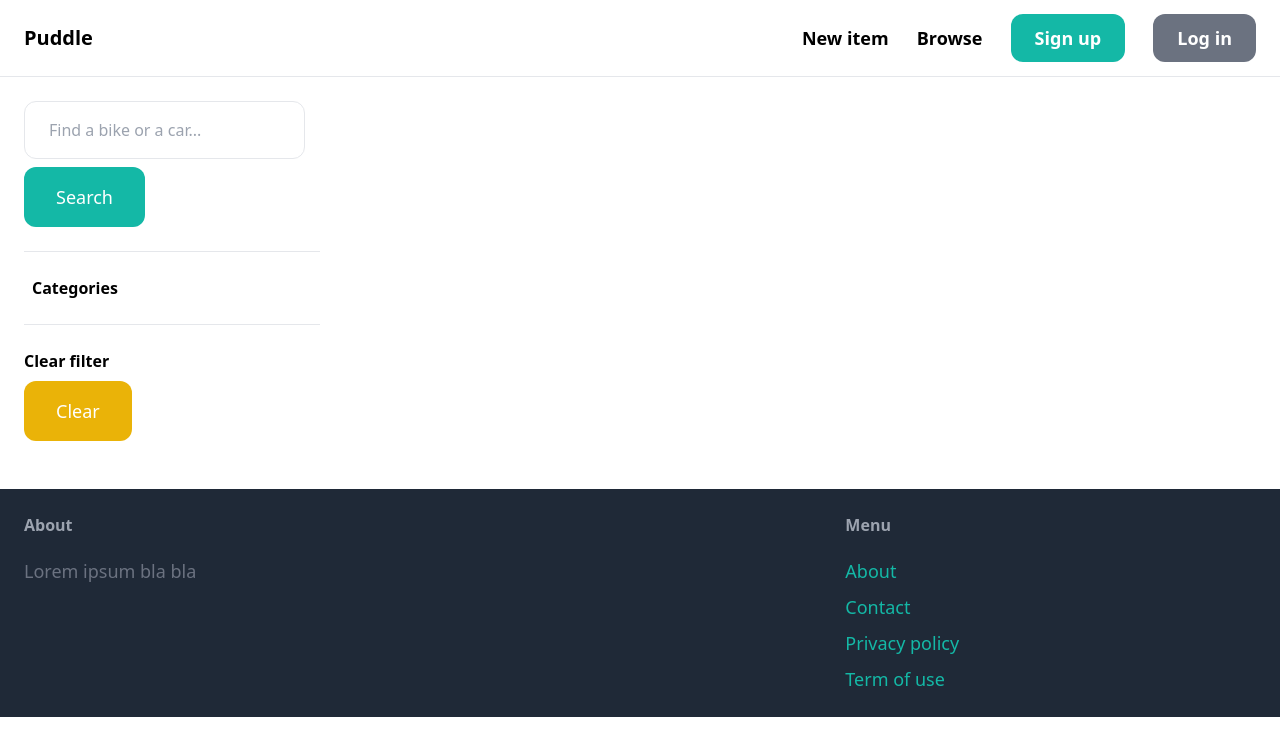
After one commit to billybboy/Django-Project-Marketplace, a Django app: page /items/ in a window 1280 px wide. The commit adds this page. Shown: the top 756 px of the page. Run offline with Django 4.2, Linux system fonts and the light colour scheme; data that the repository does not hold is empty; some libraries are stand-ins or nearby versions.

Commit message:
adding searching(browsing) function

```diff
--- a/puddle/core/templates/core/base.html
+++ b/puddle/core/templates/core/base.html
@@ -16,7 +16,7 @@
 
             <div class="space-x-6">
                 <a href="{% url 'item:new' %}" class="text-lg font-semibold hover:text_gray-500">New item</a>
-                <a href="#" class="text-lg font-semibold hover:text_gray-500">Browse</a>
+                <a href="{% url 'item:items' %}" class="text-lg font-semibold hover:text_gray-500">Browse</a>
 
                 {% if request.user.is_authenticated %}
                     <a href="#" class="px-6 py-3 text-lg font-semibold bg-teal-500 text-white rounded-xl hover:bg-teal-700">Inbox</a>
--- /dev/null
+++ b/puddle/item/templates/item/items.html
@@ -0,0 +1,54 @@
+{% extends 'core/base.html' %}
+
+{% block title %}Items{% endblock %}
+
+{% block content %}
+    <div class="pb-6 grid grid-cols-4 gap-4">
+        <div class="col-span-1">
+            <form method="get" action="{% url 'item:items' %}">
+                <input name="query" class="'w-full py-4 px-6 border rounded-xl" type="text" value="{{ query }}" placeholder="Find a bike or a car...">
+
+                <button class="mt-2 py-4 px-8 text-lg bg-teal-500 text-white rounded-xl">Search</button>
+            </form>
+
+            <hr class="my-6">
+
+            <p class="font-semibold px-2">Categories</p>
+
+            <ul>
+                {% for category in categories %}
+                    <li class="py-2 px-2 rounded-xl{% if category.id == category_id %} bg-gray-300{% endif %}">
+                        <a href="{% url 'item:items' %}?query={{ query }}&category={{ category.id }}">{{ category.name }}</a>
+                    </li>
+                {% endfor %}
+            </ul>
+
+            <hr class="my-6">
+
+            <p class="font-semibold">Clear filter</p>
+
+            <ul>
+                <li><a href="{% url 'item:items' %}" class="mt-2 py-4 px-8 inline-block bg-yellow-500 text-lg rounded-xl text-white">Clear</a></li>
+            </ul>
+        </div>
+
+        <dic class="col-span-3">
+            <div class="grid grid-cols-3 gap-3">
+                {% for item in items %}
+                    <div>
+                        <a href="{% url 'item:detail' item.id %}">
+                            <div>
+                                <img src="{{ item.image.url }}" class="rounded-t-xl">
+                            </div>
+
+                            <div class="p-6 bg-white rounded-b-xl">
+                                <h2 class="text-2xl">{{ item.name }}</h2>
+                                <p class="text-gray-400">Price {{ item.price }}</p>
+                            </div>
+                        </a>
+                    </div>
+                {% endfor %}
+            </div>
+        </dic>
+    </div>
+{% endblock %}
--- a/puddle/item/urls.py
+++ b/puddle/item/urls.py
@@ -5,6 +5,7 @@ from . import views
 app_name = 'item'
 
 urlpatterns = [
+    path('', views.items, name='items'),
     path('new/', views.new, name='new'),
     path('<int:pk>/', views.detail, name='detail'),
     path('<int:pk>/delete/', views.delete, name='delete'),
--- a/puddle/item/views.py
+++ b/puddle/item/views.py
@@ -1,8 +1,28 @@
 from django.contrib.auth.decorators import login_required
+from django.db.models import Q
 from django.shortcuts import render, get_object_or_404, redirect
 
-from .models import Item
+from .models import Item, Category
 from .forms import NewItemForm, EditItemForm
+
+def items(request):
+    query = request.GET.get('query', '')
+    category_id = request.GET.get('category', 0)
+    categories = Category.objects.all()
+    items = Item.objects.filter(is_sold=False)
+
+    if category_id:
+        items = items.filter(category_id=category_id)
+
+    if query:
+        items = items.filter(Q(name__icontains=query) | Q(description__icontains=query))
+
+    return render(request, 'item/items.html', {
+        'items': items,
+        'query': query,
+        'categories': categories,
+        'category_id': int(category_id),
+    })
 
 def detail(request, pk):
     item = get_object_or_404(Item, pk=pk)
```
